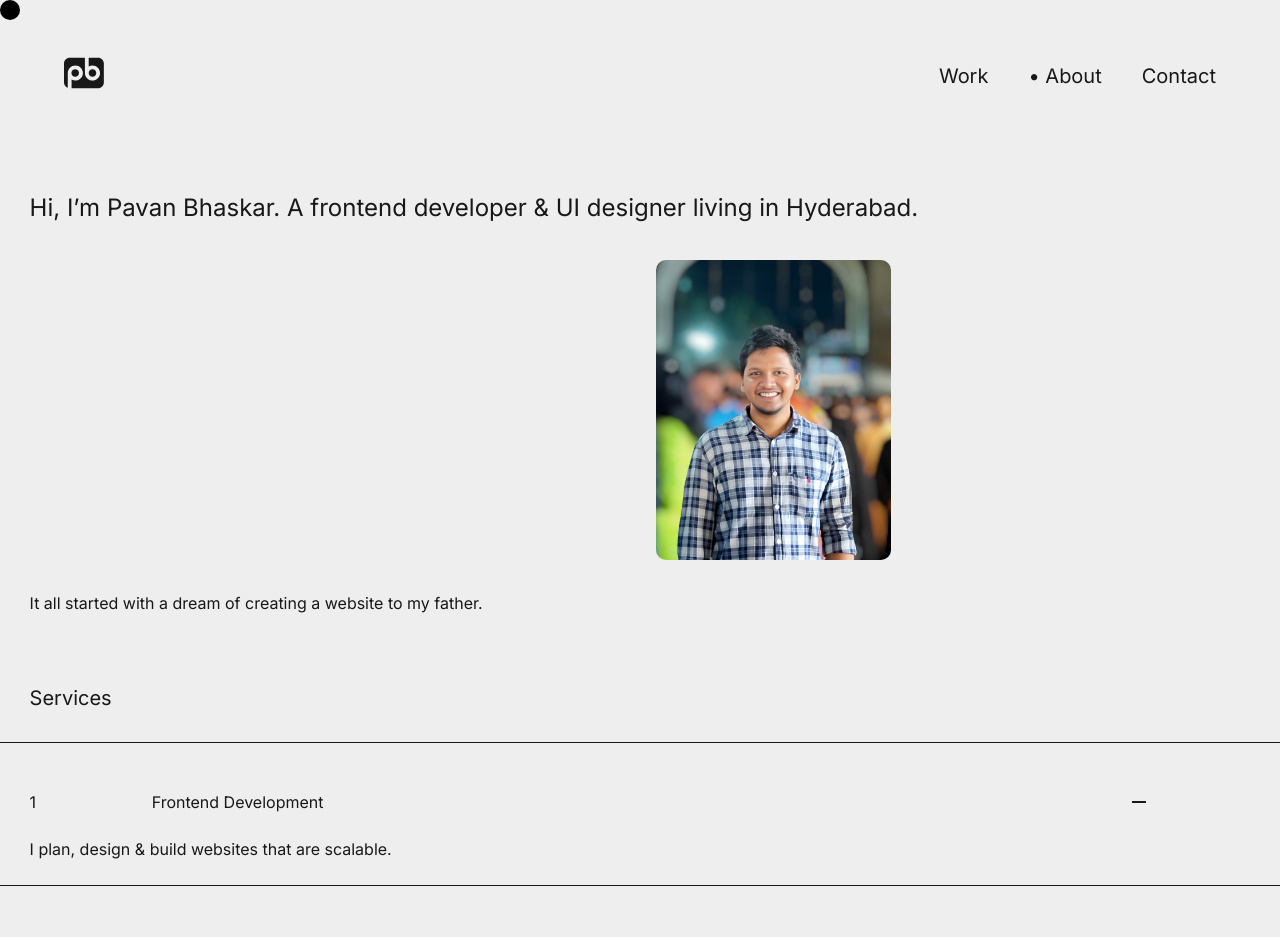
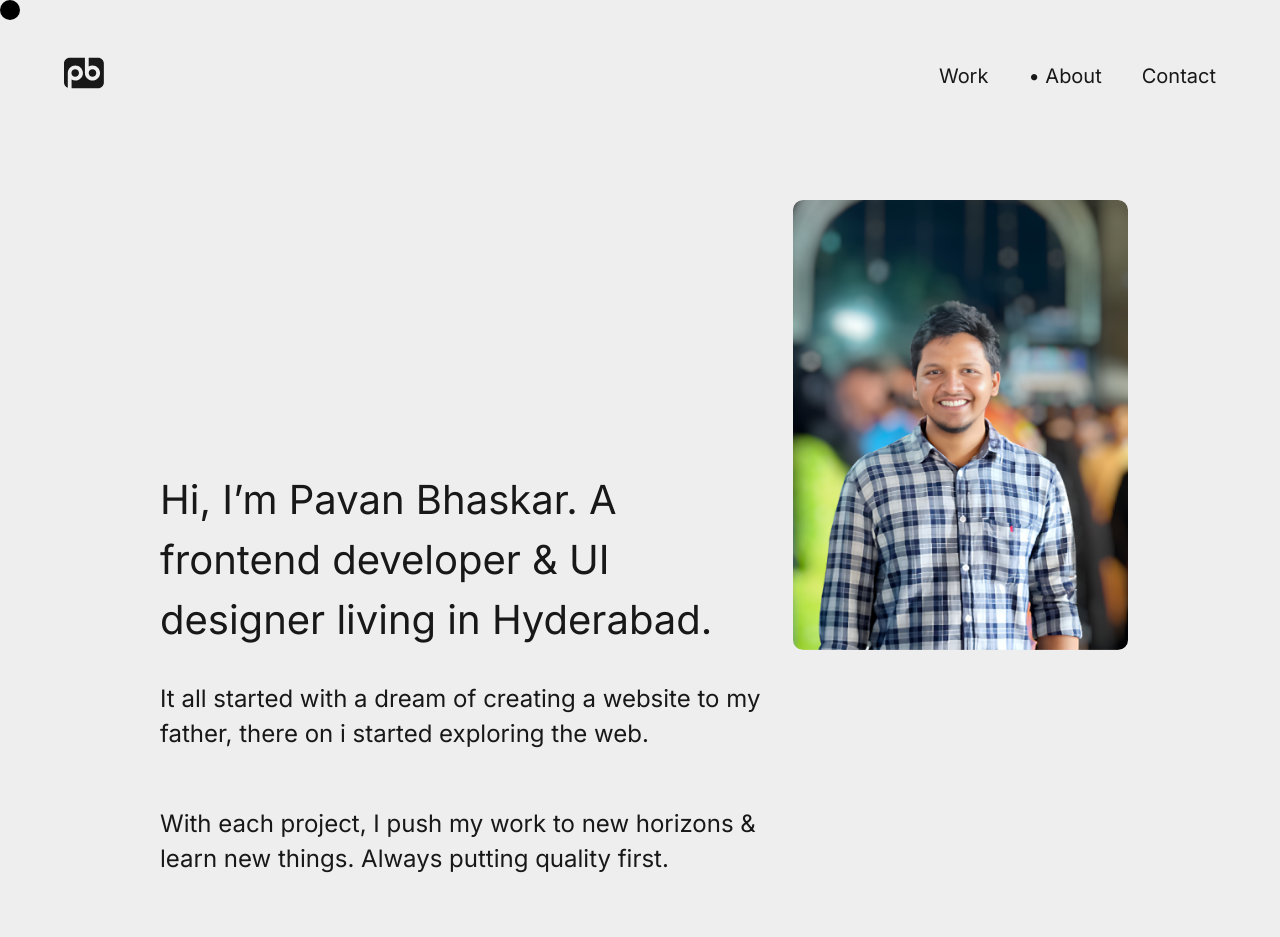
Before and after one commit to pavanbhaskardev/portfolio, a Next.js app: page /about in a window 1280 px wide. Shown: the top 937 px of the page. Built offline with nearby package versions, Linux system fonts and the light colour scheme.

Commit message:
made the about me page responsive

```diff
--- a/app/about/components/HeroSection.jsx
+++ b/app/about/components/HeroSection.jsx
@@ -1,5 +1,4 @@
 import React from "react";
-import Image from "next/image";
 import styles from "../styles/herosection.module.css";
 import ImageSlide from "./ImageSlide";
 
@@ -21,7 +20,15 @@ const HeroSection = () => {
           </div>
         </div>
 
-        <p>It all started with a dream of creating a website to my father.</p>
+        <p className={styles.content}>
+          It all started with a dream of creating a website to my father, there
+          on i started exploring the web.
+        </p>
+        <br />
+        <p className={styles.content}>
+          With each project, I push my work to new horizons & learn new things.
+          Always putting quality first.
+        </p>
       </section>
     </>
   );
--- a/app/about/components/Services.jsx
+++ b/app/about/components/Services.jsx
@@ -27,8 +27,9 @@ const Services = () => {
           return (
             <div className={styles.services_container} key={index}>
               <div className={styles.services_header}>
-                <p>{index + 1}</p>
-                <p onClick={() => handleIsOpen(index)}>{title}</p>
+                <p onClick={() => handleIsOpen(index)} className={styles.title}>
+                  {title}
+                </p>
 
                 <div
                   className={`${styles.btn} ${
--- a/app/about/styles/herosection.module.css
+++ b/app/about/styles/herosection.module.css
@@ -18,3 +18,75 @@
 .image_container {
   grid-column-start: 2;
 }
+
+@media (min-width: 768px) and (max-width: 991px) {
+  .main {
+    padding: 3rem 3.125rem;
+  }
+
+  .heading {
+    font-size: 2.5rem;
+    line-height: 60px;
+  }
+
+  .content {
+    font-size: 1.5rem;
+    width: 60vw;
+  }
+}
+
+@media (min-width: 992px) and (max-width: 1199px) {
+  .main {
+    padding: 3rem 4rem;
+  }
+
+  .hero_section_container {
+    place-items: end;
+    gap: 0.5rem;
+    grid-template-columns: 60% 40%;
+  }
+
+  .heading {
+    grid-column: span 1;
+    font-size: 2.5rem;
+    line-height: 60px;
+  }
+
+  .image_container {
+    justify-self: end;
+  }
+
+  .content {
+    font-size: 1.5rem;
+    width: 50vw;
+    margin: 2rem 0 0 0;
+  }
+}
+
+@media (min-width: 1200px) and (max-width: 1919px) {
+  .main {
+    padding: 3rem 10rem;
+  }
+
+  .hero_section_container {
+    place-items: end;
+    gap: 0.5rem;
+    grid-template-columns: 60% 40%;
+  }
+
+  .heading {
+    grid-column: span 1;
+    font-size: 2.5rem;
+    line-height: 60px;
+  }
+
+  .image_container {
+    justify-self: end;
+  }
+
+  .content {
+    font-size: 1.5rem;
+    width: 50vw;
+    margin: 2rem 0 0 0;
+  }
+}
--- a/app/about/styles/services.module.css
+++ b/app/about/styles/services.module.css
@@ -1,5 +1,6 @@
 .main {
   overflow-x: hidden;
+  margin-bottom: 2rem;
 }
 
 .heading {
@@ -22,8 +23,13 @@
 
 .services_header {
   display: grid;
-  grid-template-columns: 10% 80% 10%;
+  grid-template-columns: 90% 10%;
   padding: 0 1.85rem;
+  align-items: center;
+}
+
+.title {
+  font-size: 1.1rem;
 }
 
 .btn {
@@ -31,6 +37,11 @@
   width: 1.25rem;
   display: inline-block;
   position: relative;
+}
+
+.btn,
+.title {
+  cursor: pointer;
 }
 
 .plus_icon {
@@ -66,3 +77,78 @@
 .services_content span {
   overflow: hidden;
 }
+
+@media (min-width: 768px) and (max-width: 991px) {
+  .heading {
+    font-size: 2rem;
+    margin: 2.3rem 3.125rem;
+  }
+
+  .services_header {
+    padding: 0 3.125rem;
+  }
+
+  .services_content {
+    padding: 1.5rem 3.125rem;
+    font-size: 1.25rem;
+  }
+
+  .title {
+    font-size: 1.5rem;
+  }
+
+  .btn {
+    height: 1.75rem;
+    width: 1.75rem;
+  }
+}
+
+@media (min-width: 992px) and (max-width: 1199px) {
+  .heading {
+    font-size: 2rem;
+    margin: 3rem 4rem;
+  }
+
+  .services_header {
+    padding: 0 4rem;
+  }
+
+  .services_content {
+    padding: 1.5rem 4rem;
+    font-size: 1.25rem;
+  }
+
+  .title {
+    font-size: 1.5rem;
+  }
+
+  .btn {
+    height: 1.75rem;
+    width: 1.75rem;
+  }
+}
+
+@media (min-width: 1200px) and (max-width: 1919px) {
+  .heading {
+    font-size: 2rem;
+    margin: 3rem 10rem;
+  }
+
+  .services_header {
+    padding: 0 10rem;
+  }
+
+  .services_content {
+    padding: 1.5rem 10rem;
+    font-size: 1.25rem;
+  }
+
+  .title {
+    font-size: 1.5rem;
+  }
+
+  .btn {
+    height: 1.75rem;
+    width: 1.75rem;
+  }
+}
--- a/app/about/styles/slideimage.module.css
+++ b/app/about/styles/slideimage.module.css
@@ -9,3 +9,17 @@
   object-fit: cover;
   border-radius: 10px;
 }
+
+@media (min-width: 768px) and (max-width: 991px) {
+  .container {
+    height: 450px;
+    width: 335px;
+  }
+}
+
+@media (min-width: 992px) and (max-width: 1919px) {
+  .container {
+    height: 450px;
+    width: 335px;
+  }
+}
--- a/app/components/Connect.jsx
+++ b/app/components/Connect.jsx
@@ -48,8 +48,6 @@ const Connect = () => {
       <p className={styles.heading}>Connect</p>
 
       <footer>
-        <p className={styles.connect_subheading}>Let's work Together!</p>
-
         <section className={styles.connect_links_container}>
           <AnimatedButton>
             <a className={styles.connect_links}>pavanbhaskardev@gmail.com</a>
--- a/app/styles/connect.module.css
+++ b/app/styles/connect.module.css
@@ -5,11 +5,6 @@
 .heading {
   padding-bottom: 2.3rem;
   font-size: 1.25rem;
-}
-
-.connect_subheading {
-  font-size: 1.25rem;
-  margin-bottom: 1rem;
 }
 
 .connect_links_container {
@@ -99,11 +94,6 @@
     font-size: 2rem;
   }
 
-  .connect_subheading {
-    font-size: 2.5rem;
-    margin-bottom: 2rem;
-  }
-
   .connect_links_container {
     flex-direction: row;
   }
@@ -134,11 +124,6 @@
 
   .heading {
     font-size: 2rem;
-  }
-
-  .connect_subheading {
-    font-size: 2.5rem;
-    margin-bottom: 2rem;
   }
 
   .connect_links_container {
@@ -173,11 +158,6 @@
     font-size: 2rem;
   }
 
-  .connect_subheading {
-    font-size: 3.5rem;
-    margin-bottom: 2rem;
-  }
-
   .connect_links_container {
     flex-direction: row;
   }
--- a/app/styles/navbar.module.css
+++ b/app/styles/navbar.module.css
@@ -122,6 +122,7 @@
   }
 
   .nav_links_container a {
+    font-size: 1.25rem;
     text-decoration: none;
     color: var(--secondary-color);
   }
```
